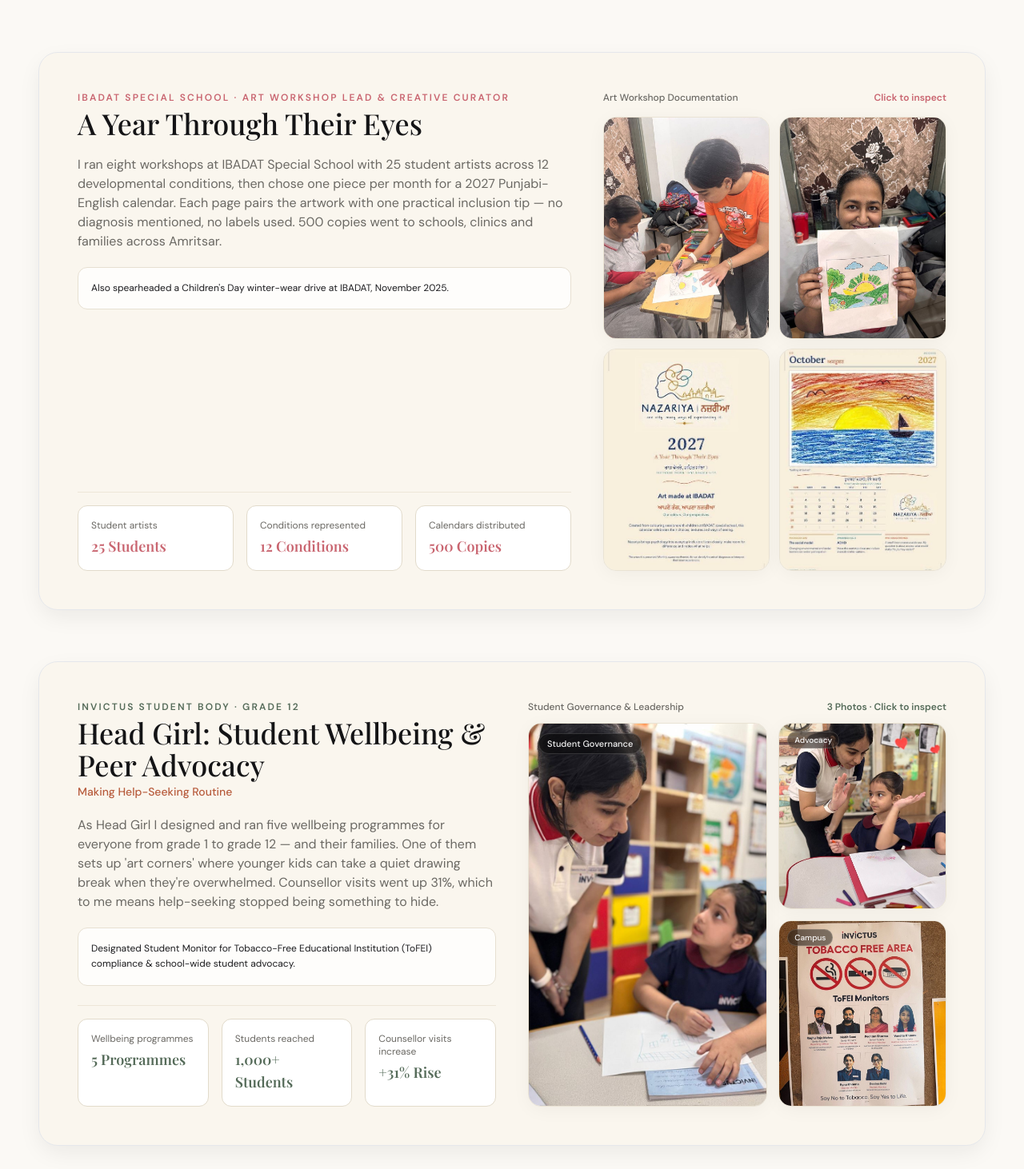
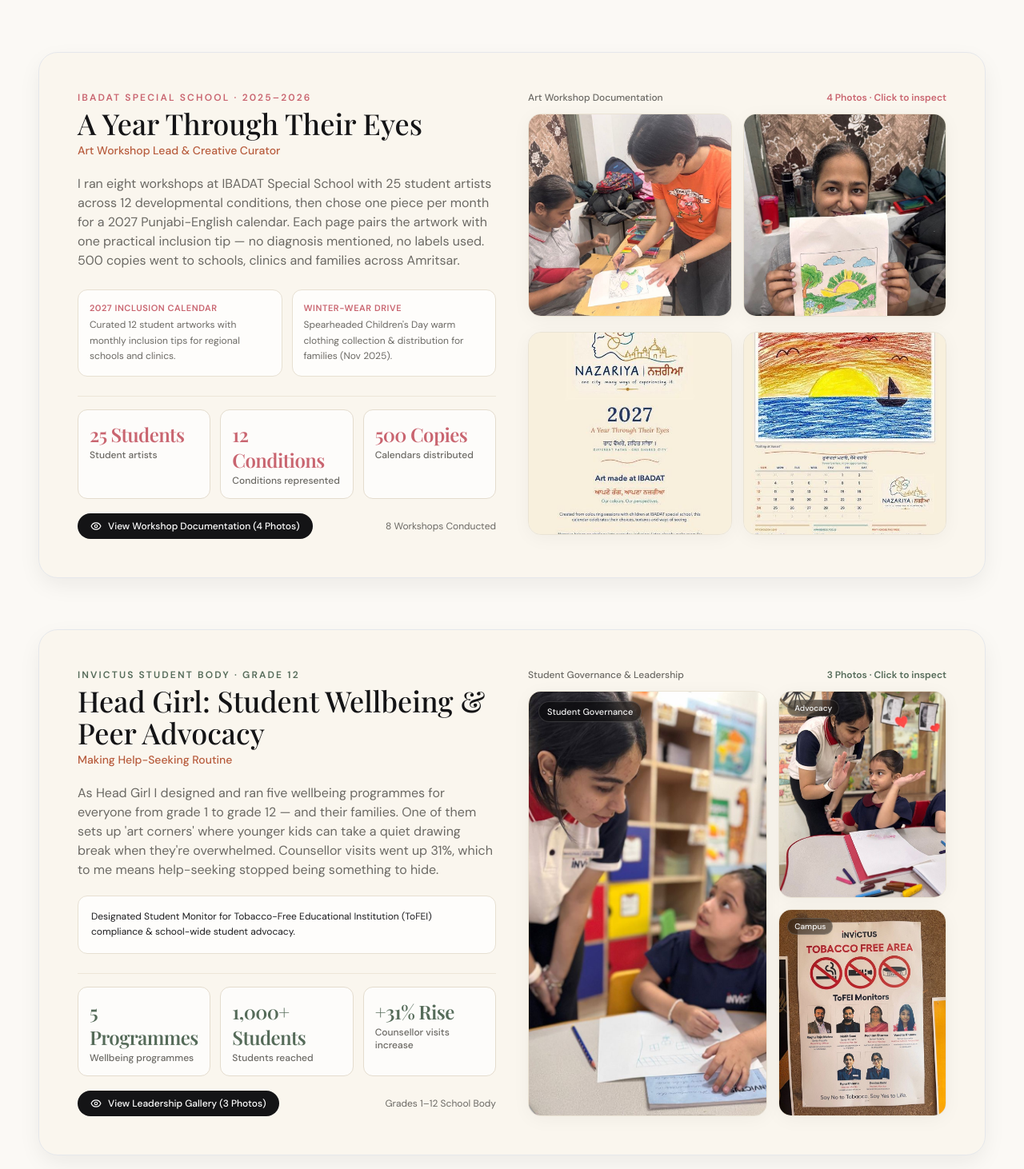
Before and after one commit to anshu762/Deetya-portfolio, a Next.js app: page / in a window 1280 px wide. Shown: the part 7648-9110 px from the top of the page at 80% size. Built offline with nearby package versions, Linux system fonts and the light colour scheme.

Commit message:
feat: redesign IBADAT card with enriched highlights, polished KPI metrics, action button and square photo grid

```diff
--- a/src/components/sections/LeadershipSection.tsx
+++ b/src/components/sections/LeadershipSection.tsx
@@ -41,70 +41,108 @@ export default function LeadershipSection() {
           {/* Initiative 1: IBADAT Special School */}
           <div className="rounded-3xl bg-[#FAF6EE] dark:bg-[#16161B] border border-[#E6DFCFA] dark:border-[#2E2E38] p-6 sm:p-8 md:p-12 shadow-card">
             <div className="grid grid-cols-1 lg:grid-cols-12 gap-8 lg:gap-10 items-stretch">
-              <div className="lg:col-span-7 flex flex-col justify-between space-y-5 sm:space-y-6">
+              <div className="lg:col-span-6 flex flex-col justify-between space-y-5 sm:space-y-6">
                 <div className="space-y-4 sm:space-y-5">
                   <div>
                     <span className="text-xs font-sans uppercase tracking-[0.18em] text-accent-rose dark:text-pink-300 block mb-1 font-semibold">
-                      {ibadat.organization} &middot; {ibadat.role}
+                      {ibadat.organization} &middot; {ibadat.gradeOrDate}
                     </span>
                     <h3 className="text-2xl sm:text-3xl md:text-4xl font-serif font-medium text-ink-900 dark:text-white">
                       {ibadat.projectTitle}
                     </h3>
+                    <p className="text-sm font-sans font-medium text-accent-terracotta dark:text-amber-400 mt-1">
+                      {ibadat.role}
+                    </p>
                   </div>
 
                   <p className="text-sm sm:text-base text-ink-muted dark:text-zinc-200 leading-[1.75]">
                     {ibadat.description}
                   </p>
 
-                  {ibadat.additionalNote && (
-                    <p className="text-xs font-sans text-ink-800 dark:text-zinc-200 p-3.5 sm:p-4 rounded-xl bg-white/80 dark:bg-[#202028] border border-[#E7E0D2] dark:border-[#2E2E38] leading-relaxed">
-                      {ibadat.additionalNote}
+                  {/* Highlights Grid */}
+                  <div className="grid grid-cols-1 sm:grid-cols-2 gap-3 pt-1">
+                    <div className="p-3.5 rounded-xl bg-white/80 dark:bg-[#202028] border border-[#E7E0D2] dark:border-[#2E2E38]">
+                      <span className="text-[11px] font-sans font-semibold uppercase tracking-wider text-accent-rose dark:text-pink-300 block mb-1">
+                        2027 Inclusion Calendar
+                      </span>
+                      <p className="text-xs font-sans text-ink-muted dark:text-zinc-300 leading-relaxed">
+                        Curated 12 student artworks with monthly inclusion tips for regional schools and clinics.
                       </p>
-                  )}
                     </div>
 
-                {/* Stats */}
-                <div className="grid grid-cols-1 sm:grid-cols-3 gap-3 sm:gap-4 pt-4 mt-auto border-t border-[#EAE3D4]/80 dark:border-[#2E2E38]/80">
+                    <div className="p-3.5 rounded-xl bg-white/80 dark:bg-[#202028] border border-[#E7E0D2] dark:border-[#2E2E38]">
+                      <span className="text-[11px] font-sans font-semibold uppercase tracking-wider text-accent-rose dark:text-pink-300 block mb-1">
+                        Winter-Wear Drive
+                      </span>
+                      <p className="text-xs font-sans text-ink-muted dark:text-zinc-300 leading-relaxed">
+                        Spearheaded Children&apos;s Day warm clothing collection &amp; distribution for families (Nov 2025).
+                      </p>
+                    </div>
+                  </div>
+                </div>
+
+                {/* Bottom Section: Metrics & Action */}
+                <div className="pt-4 mt-auto border-t border-[#EAE3D4]/80 dark:border-[#2E2E38]/80 space-y-3.5">
+                  {/* Key Stats Row */}
+                  <div className="grid grid-cols-3 gap-2.5 sm:gap-3">
                     {ibadat.keyStats.map((st, i) => (
                       <div
                         key={i}
-                      className="p-3.5 sm:p-4 rounded-xl bg-white dark:bg-[#202028] border border-[#E2DBCB] dark:border-[#2E2E38]"
+                        className="p-3 sm:p-3.5 rounded-xl bg-white/70 dark:bg-[#202028]/70 border border-[#E4DCCE] dark:border-[#2E2E38] shadow-2xs"
                       >
-                      <div className="text-xs font-sans text-ink-muted dark:text-zinc-400 mb-1">{st.label}</div>
-                      <div className="text-base sm:text-lg font-serif font-semibold text-accent-rose dark:text-pink-400">
+                        <div className="text-xl sm:text-2xl font-serif font-semibold text-accent-rose dark:text-pink-400 tracking-tight">
                           {st.value}
+                        </div>
+                        <div className="text-[11px] sm:text-xs font-sans text-ink-muted dark:text-zinc-400 font-medium mt-0.5 leading-snug">
+                          {st.label}
                         </div>
                       </div>
                     ))}
                   </div>
+
+                  {/* Primary Action Button */}
+                  <div className="flex items-center justify-between flex-wrap gap-2 pt-1">
+                    <button
+                      type="button"
+                      onClick={() => openGallery(ibadat.images, "IBADAT Special School", 0)}
+                      className="inline-flex items-center gap-2 px-4 py-2 rounded-full bg-ink-900 text-white dark:bg-white dark:text-ink-900 text-xs font-sans font-medium hover:bg-accent-rose dark:hover:bg-accent-rose dark:hover:text-white transition-all shadow-xs cursor-pointer group"
+                    >
+                      <Eye className="w-3.5 h-3.5 group-hover:scale-110 transition-transform" />
+                      <span>View Workshop Documentation (4 Photos)</span>
+                    </button>
+                    <span className="text-xs font-sans text-ink-muted dark:text-zinc-400">
+                      8 Workshops Conducted
+                    </span>
+                  </div>
+                </div>
               </div>
 
               {/* Workshops Photos */}
-              <div className="lg:col-span-5 flex flex-col justify-between space-y-3">
-                <div className="flex justify-between items-center text-xs font-sans text-ink-muted dark:text-zinc-400 mb-1 font-medium">
+              <div className="lg:col-span-6 flex flex-col justify-between space-y-3">
+                <div className="flex justify-between items-center text-xs font-sans text-ink-muted dark:text-zinc-400 font-medium">
                   <span>Art Workshop Documentation</span>
-                  <span className="text-accent-rose text-xs font-semibold">Click to inspect</span>
+                  <span className="text-accent-rose text-xs font-semibold">4 Photos &middot; Click to inspect</span>
                 </div>
 
-                <div className="grid grid-cols-2 gap-3 flex-1">
+                <div className="grid grid-cols-2 gap-3 sm:gap-3.5 flex-1">
                   {ibadat.images.map((src, idx) => (
                     <motion.div
                       key={src}
                       whileHover={{ scale: 1.02 }}
                       onClick={() => openGallery(ibadat.images, "IBADAT Special School", idx)}
                       data-cursor="view"
-                      className="relative aspect-[3/4] rounded-2xl overflow-hidden cursor-pointer group shadow-soft bg-zinc-100 dark:bg-zinc-800 border border-[#EAE3D4] dark:border-[#2E2E38]"
+                      className="relative aspect-square rounded-2xl overflow-hidden cursor-pointer group shadow-soft bg-zinc-100 dark:bg-zinc-800 border border-[#EAE3D4] dark:border-[#2E2E38]"
                     >
                       <Image
                         src={src}
                         alt={`IBADAT workshop photo ${idx + 1}`}
                         fill
-                        sizes="(max-width: 1024px) 50vw, 220px"
+                        sizes="(max-width: 1024px) 50vw, 240px"
                         className="object-cover group-hover:scale-105 transition-transform duration-500"
                       />
-                      <div className="absolute inset-0 bg-black/35 opacity-0 group-hover:opacity-100 transition-opacity flex items-center justify-center">
-                        <span className="px-3 py-1 rounded-full bg-white text-xs font-sans font-medium text-ink-900 flex items-center gap-1">
-                          <Eye className="w-3.5 h-3.5" /> View
+                      <div className="absolute inset-0 bg-gradient-to-t from-black/60 via-transparent to-transparent opacity-0 group-hover:opacity-100 transition-opacity flex items-end p-2.5">
+                        <span className="px-2.5 py-0.5 rounded-full bg-white/95 backdrop-blur-sm text-[11px] font-sans font-medium text-ink-900 flex items-center gap-1 shadow-md">
+                          <Eye className="w-3 h-3" /> View ({idx + 1}/4)
                         </span>
                       </div>
                     </motion.div>
@@ -142,19 +180,39 @@ export default function LeadershipSection() {
                   )}
                 </div>
 
-                {/* Stats */}
-                <div className="grid grid-cols-1 sm:grid-cols-3 gap-3 sm:gap-4 pt-4 mt-auto border-t border-[#EAE3D4]/80 dark:border-[#2E2E38]/80">
+                {/* Bottom Section: Metrics & Action */}
+                <div className="pt-4 mt-auto border-t border-[#EAE3D4]/80 dark:border-[#2E2E38]/80 space-y-3.5">
+                  {/* Key Stats Row */}
+                  <div className="grid grid-cols-3 gap-2.5 sm:gap-3">
                     {invictus.keyStats.map((st, i) => (
                       <div
                         key={i}
-                      className="p-3.5 sm:p-4 rounded-xl bg-white dark:bg-[#202028] border border-[#E2DBCB] dark:border-[#2E2E38]"
+                        className="p-3 sm:p-3.5 rounded-xl bg-white/70 dark:bg-[#202028]/70 border border-[#E4DCCE] dark:border-[#2E2E38] shadow-2xs"
                       >
-                      <div className="text-xs font-sans text-ink-muted dark:text-zinc-400 mb-1">{st.label}</div>
-                      <div className="text-base sm:text-lg font-serif font-semibold text-accent-sage dark:text-emerald-400">
+                        <div className="text-xl sm:text-2xl font-serif font-semibold text-accent-sage dark:text-emerald-400 tracking-tight">
                           {st.value}
+                        </div>
+                        <div className="text-[11px] sm:text-xs font-sans text-ink-muted dark:text-zinc-400 font-medium mt-0.5 leading-snug">
+                          {st.label}
                         </div>
                       </div>
                     ))}
+                  </div>
+
+                  {/* Primary Action Button */}
+                  <div className="flex items-center justify-between flex-wrap gap-2 pt-1">
+                    <button
+                      type="button"
+                      onClick={() => openGallery(invictus.images, "Invictus Head Girl", 0)}
+                      className="inline-flex items-center gap-2 px-4 py-2 rounded-full bg-ink-900 text-white dark:bg-white dark:text-ink-900 text-xs font-sans font-medium hover:bg-accent-sage dark:hover:bg-emerald-600 dark:hover:text-white transition-all shadow-xs cursor-pointer group"
+                    >
+                      <Eye className="w-3.5 h-3.5 group-hover:scale-110 transition-transform" />
+                      <span>View Leadership Gallery (3 Photos)</span>
+                    </button>
+                    <span className="text-xs font-sans text-ink-muted dark:text-zinc-400">
+                      Grades 1–12 School Body
+                    </span>
+                  </div>
                 </div>
               </div>
 
```
Lines whose indentation alone changed are shown as unchanged.
